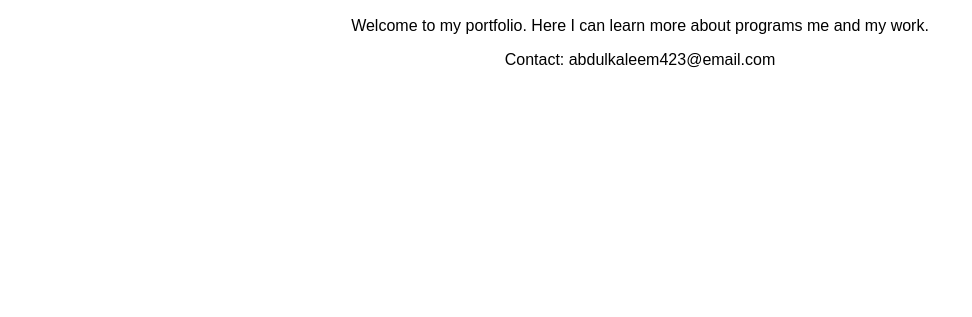
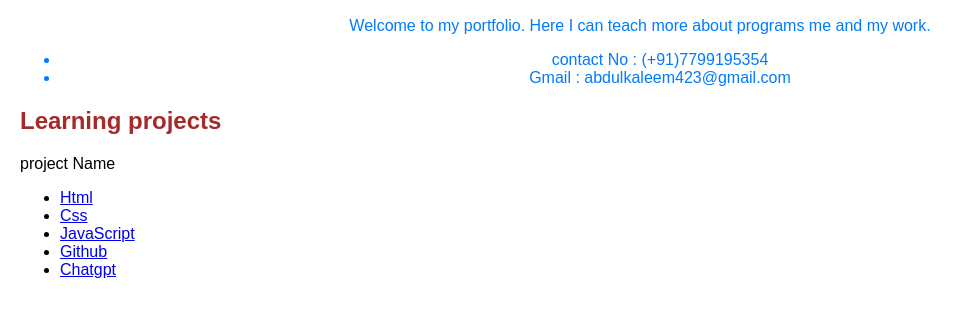
Before and after one commit to abdulkaleem53/Html-projects, a plain HTML site: page 1.Personal Fortfolio Page/index.html in a window 1280 px wide. Shown: the part 111-428 px from the top of the page, without its empty margins (0-972 px from the left). Drawn offline with Linux system fonts and the light colour scheme.

Commit message:
Update index.html

```diff
--- a/1.Personal Fortfolio Page/index.html
+++ b/1.Personal Fortfolio Page/index.html
@@ -7,18 +7,38 @@
     <style>
         body {
             font-family: Arial, sans-serif;
-            text-align: center;
             margin: 20px;
         }
-        h1, h2 {
+        header{
             color: #007BFF;
+            text-align: center;
+        }
+        #projects{
+            color: brown;
         }
     </style>
 </head>
 <body>
-    <h1>My Name Is Abdul Kaleem</h1>
-    <h2>Full stack Web Developer</h2>
-    <p>Welcome to my portfolio. Here I can learn more about programs me and my work.</p>
-    <p>Contact: abdulkaleem423@email.com</p>
+    <header>
+     <h1>My Name Is Abdul Kaleem</h1>
+     <h2>Full stack Web Developer</h2>
+     <p>Welcome to my portfolio. Here I can teach more about programs me and my work.</p>
+     <ul>
+        <li>contact No : (+91)7799195354</li>
+        <li>Gmail : abdulkaleem423@gmail.com</li>
+     </ul>
+    </header>
+
+    <section>
+        <h2 id="projects">Learning projects</h2>
+        <p>project Name</p>
+        <ul>
+            <li><a href="#html">Html</a></li>
+            <li><a href="#css">Css</a></li>
+            <li><a href="#javascript">JavaScript</a></li>
+            <li><a href="git hub">Github</a></li>
+            <li><a href="chatgpt">Chatgpt</a></li>
+        </ul>
+    </section>
 </body>
 </html>
```
